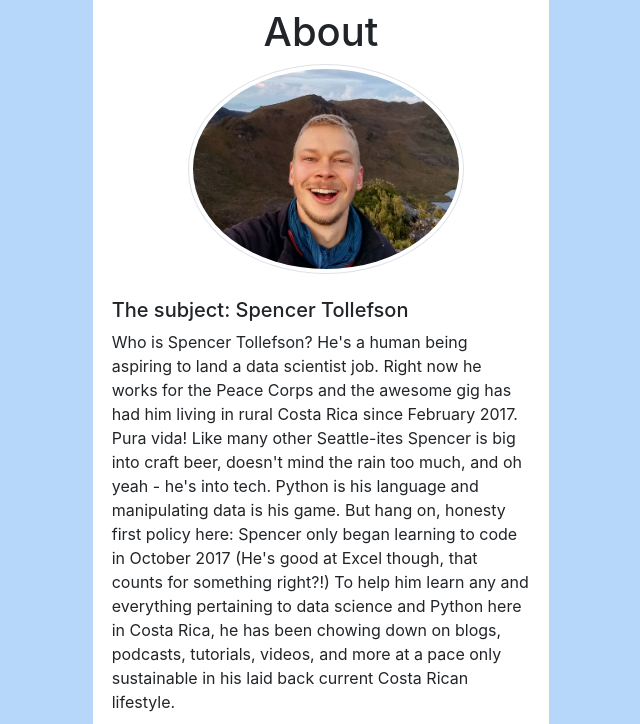
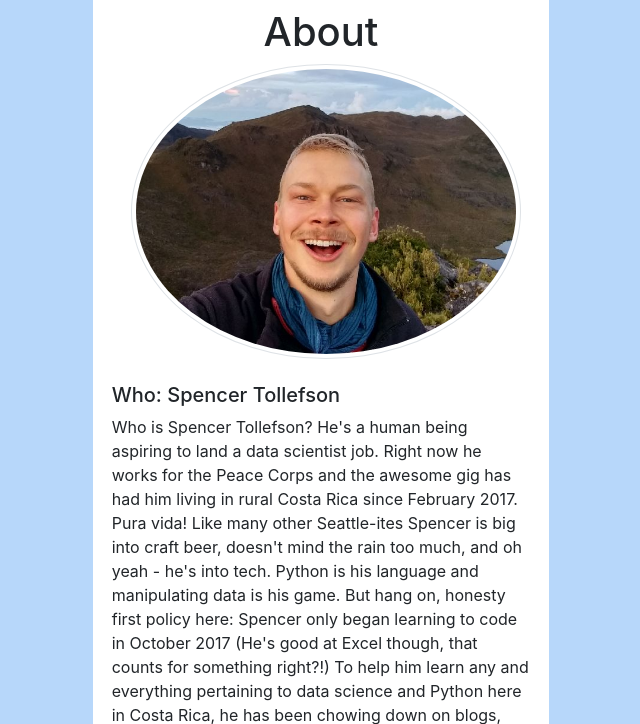
Before and after one commit to spencertollefson/spencertollefson.com-website, a Django app: page / in a window 1280 px wide. Shown: the part 56-780 px from the top of the page, without its empty margins (319-959 px from the left). Run offline with Django 3.2, Linux system fonts and the light colour scheme; parts of the project's set-up code (start-up, migrations or seed data) failed here and were passed over; some libraries are stand-ins or nearby versions.

Commit message:
Add headshots to storage and make About page photo slightly larger

```diff
--- a/blog/templates/blog/about.html
+++ b/blog/templates/blog/about.html
@@ -52,7 +52,7 @@
 
 {% block before-content %}
     <div class="row">
-        <div class="col-11 col-sm-9 col-md-8 col-lg-7 mx-auto about-photo">
+        <div class="col-11 col-sm-10 col-md-10 col-lg-10 mx-auto about-photo">
             <img src="{% static 'blog/images/spencer-mountain.jpg' %}" alt="Spencer Tollefson - A photo of me" title="That's me!" class="img-fluid img-thumbnail rounded-circle"/>
         </div>
     </div>
@@ -61,7 +61,7 @@
 
 
 {% block content %}
-    <h5>The subject: Spencer Tollefson</h5>
+    <h5>Who: Spencer Tollefson</h5>
     <p>
     Who is Spencer Tollefson? He's a human being aspiring to land a data scientist job. Right now he works
     for the Peace Corps and the awesome gig has had him living in rural Costa Rica
```
